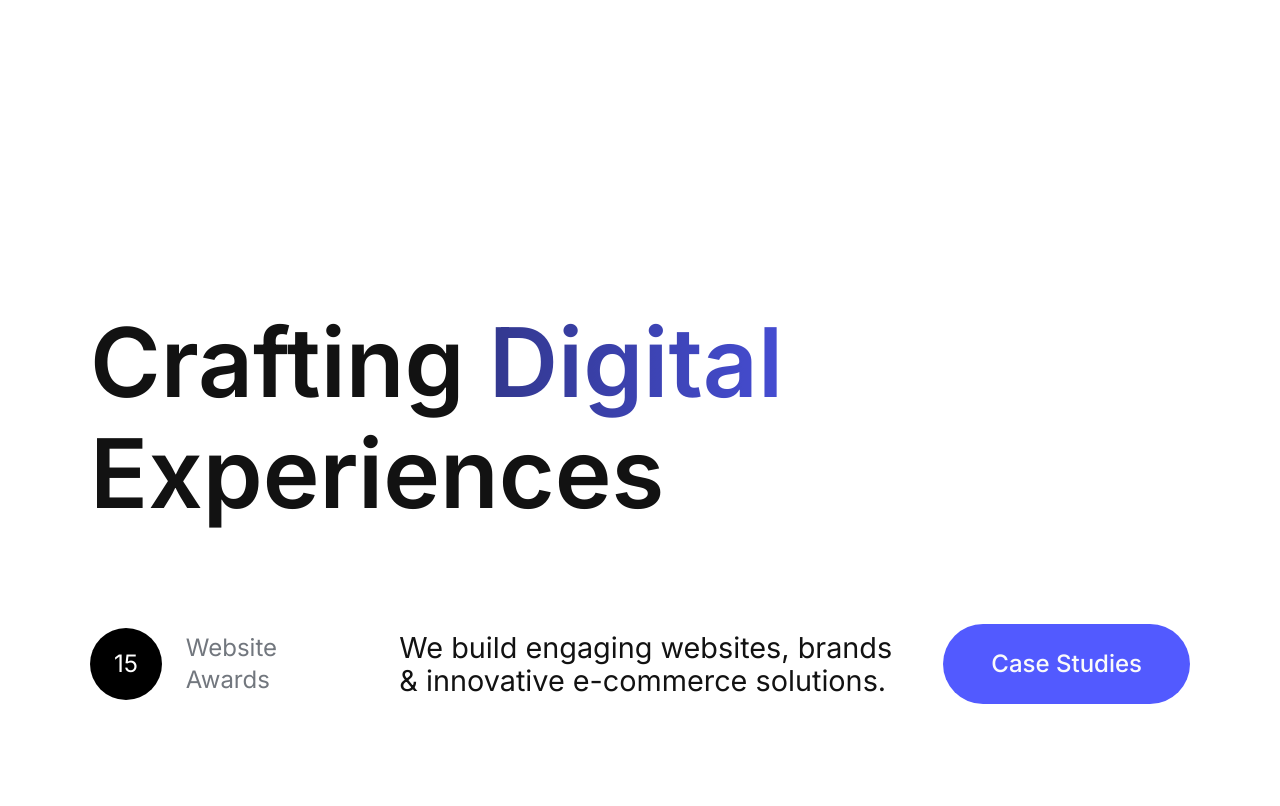
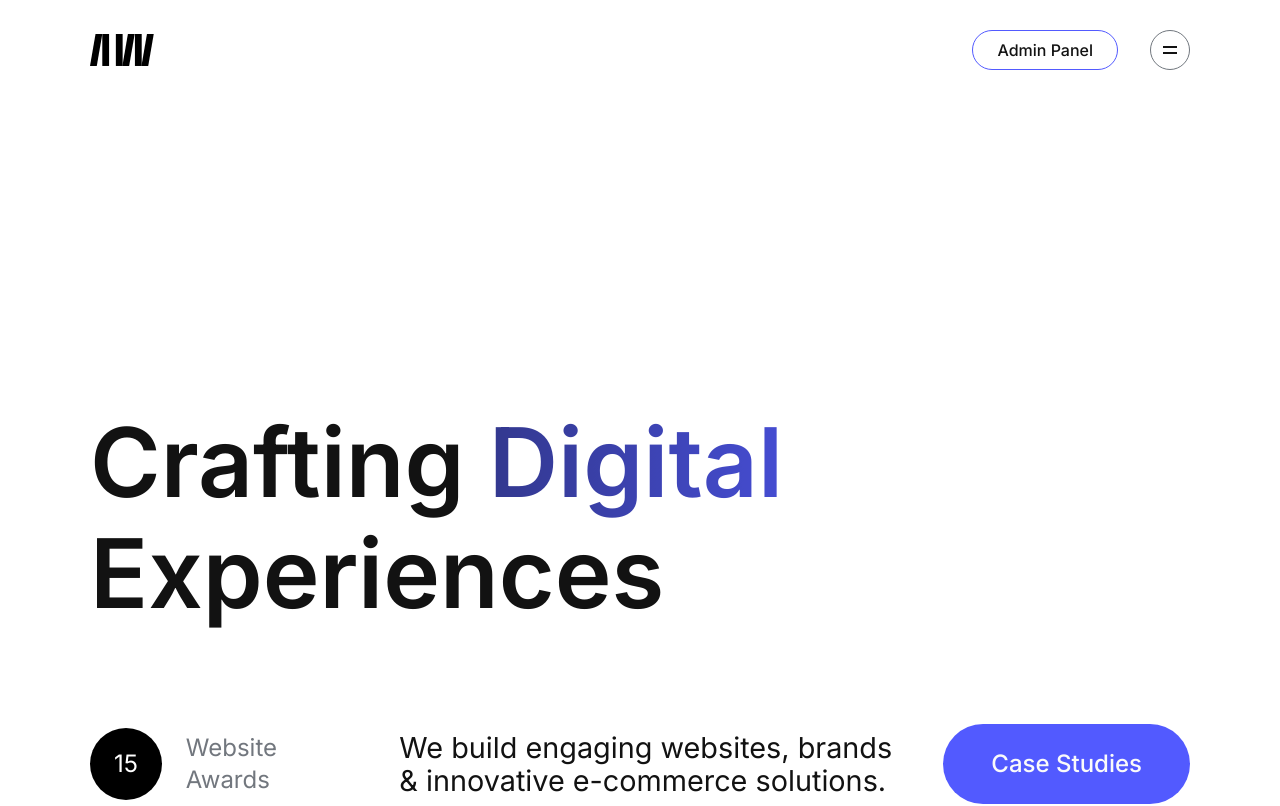
Before and after one commit to webdevsk/aesthetic-webworks, a Next.js app in the folder client/: page / in a window 1280 px wide. Shown: the top 806 px of the page. Built offline with nearby package versions, Linux system fonts and the light colour scheme.

Commit message:
Done with static header and burger menu button

```diff
--- a/client/app/(home)/_components/testimonials-section.tsx
+++ b/client/app/(home)/_components/testimonials-section.tsx
@@ -4,7 +4,7 @@ import { useRef } from "react"
 import { Avatar, AvatarFallback, AvatarImage } from "@/components/ui/avatar"
 import { Testimonial, testimonials } from "@/data/data"
 import { LoaderCircle } from "lucide-react"
-import { motion, MotionValue, useScroll, useTransform } from "motion/react"
+import { MotionValue, motion, useScroll, useTransform } from "motion/react"
 
 export function TestimonialsSection() {
   const target = useRef<HTMLDivElement>(null)
@@ -21,15 +21,15 @@ export function TestimonialsSection() {
       className="relative min-h-screen bg-foreground text-background">
       <div className="container max-w-[84.375vw] py-huge">
         <Heading />
-        <div ref={target} className="mt-8 space-y-12 relative">
+        <div ref={target} className="relative mt-8 space-y-12">
           {testimonials.map((testimonial) => (
             <TestimonialComponent key={testimonial.id} {...testimonial} />
           ))}
         </div>
       </div>
       <div className="pointer-events-none absolute inset-0 z-10">
-        <div className="container relative flex h-full justify-end pt-[30rem] pb-[16rem]">
-          <div className="sticky right-0 h-max top-1/2 -translate-y-1/2">
+        <div className="container relative flex h-full justify-end pb-[16rem] pt-[30rem]">
+          <div className="sticky right-0 top-1/2 h-max -translate-y-1/2">
             <ProgressBar progress={scrollYProgress} />
           </div>
         </div>
@@ -89,10 +89,12 @@ function TestimonialComponent({ id, author: { name, company, image }, content }:
   )
 }
 
-function ProgressBar({ progress }: { progress: MotionValue<number> })   {
+function ProgressBar({ progress }: { progress: MotionValue<number> }) {
   return (
-    <div className="relative w-2 h-[200px] overflow-hidden rounded-full bg-secondary">
-      <motion.div style={{ ["--progress" as string]: progress }} className="h-full w-full flex-1 bg-primary translate-y-[calc((var(--progress)_*_100%)_-_100%)]"></motion.div>
+    <div className="relative h-[200px] w-2 overflow-hidden rounded-full bg-secondary">
+      <motion.div
+        style={{ ["--progress" as string]: progress }}
+        className="h-full w-full flex-1 translate-y-[calc((var(--progress)_*_100%)_-_100%)] bg-primary"></motion.div>
     </div>
   )
 }
--- a/client/app/(home)/_components/what-we-do-section.tsx
+++ b/client/app/(home)/_components/what-we-do-section.tsx
@@ -1,13 +1,13 @@
 "use client"
 
 import Image from "next/image"
+import { Badge } from "@/components/ui/badge"
 import { categories } from "@/data/data"
 import { AnimatePresence, motion } from "motion/react"
-import { Badge } from "@/components/ui/badge"
 
 export function WhatWeDoSection() {
   return (
-    <section className="bg-[#111111] text-primary-foreground bg-radialToBr">
+    <section className="bg-[#111111] bg-radialToBr text-primary-foreground">
       <div className="container py-[7.5vw]">
         <h5 className="variant-h5 mb-4">Our team of experts can help you with...</h5>
         <div className="space-y-4">
@@ -20,12 +20,18 @@ export function WhatWeDoSection() {
                 initial="initial"
                 whileHover="hovered">
                 <motion.h2
-                  variants={{ initial: { scale: 1, transition: {duration: 0.3} }, hovered: { scale: 0.95, transition: {duration: 0.3} } }}
+                  variants={{
+                    initial: { scale: 1, transition: { duration: 0.3 } },
+                    hovered: { scale: 0.95, transition: { duration: 0.3 } },
+                  }}
                   className="variant-h2 origin-left">
                   {category.title}
                 </motion.h2>
                 <motion.div
-                  variants={{ initial: { opacity: 0, x: -12, transition: {duration: 0.3} }, hovered: { opacity: 1, x: 0, transition: {duration: 0.3} } }}
+                  variants={{
+                    initial: { opacity: 0, x: -12, transition: { duration: 0.3 } },
+                    hovered: { opacity: 1, x: 0, transition: { duration: 0.3 } },
+                  }}
                   className="flex items-center gap-6">
                   <div>
                     <p className="variant-p text-muted">Latest Case Study</p>
@@ -67,16 +73,25 @@ export function WhatWeDoSection() {
             )
           )}
         </div>
-        <div className="h-[1px] bg-[#fff3] w-full my-[4rem]"></div>
-        <div className="flex justify-between items-end">
-            <div className="max-w-xl">
-                <h2 className="mb-8 variant-h2 bg-gradient-to-r from-primary text-transparent to-accent bg-clip-text">Creative Agency</h2>
-                <h5 className="variant-h5">We’re an award-winning creative agency based in London, focused on E-Commerce, Web Design London, Digital Products, Branding and SEO.</h5>
-            </div>
-            <div className="flex gap-4">
-                <Badge size="lg" variant="outline" className="border-primary">300+ Projects</Badge>
-                <Badge size="lg" variant="outline" className="border-primary">15 Awards</Badge>
-            </div>
+        <div className="my-[4rem] h-[1px] w-full bg-[#fff3]"></div>
+        <div className="flex items-end justify-between">
+          <div className="max-w-xl">
+            <h2 className="variant-h2 mb-8 bg-gradient-to-r from-primary to-accent bg-clip-text text-transparent">
+              Creative Agency
+            </h2>
+            <h5 className="variant-h5">
+              We’re an award-winning creative agency based in London, focused on E-Commerce, Web Design London, Digital
+              Products, Branding and SEO.
+            </h5>
+          </div>
+          <div className="flex gap-4">
+            <Badge size="lg" variant="outline" className="border-primary">
+              300+ Projects
+            </Badge>
+            <Badge size="lg" variant="outline" className="border-primary">
+              15 Awards
+            </Badge>
+          </div>
         </div>
       </div>
     </section>
--- a/client/app/(home)/layout.tsx
+++ b/client/app/(home)/layout.tsx
@@ -1,9 +1,16 @@
 import { Footer } from "@/components/footer"
+import { Header } from "@/components/header"
 
 export default function HomeLayout({
   children,
 }: Readonly<{
-  children: React.ReactNode;
+  children: React.ReactNode
 }>) {
-  return <>{children} <Footer /></>
+  return (
+    <>
+      <Header />
+      {children}
+      <Footer />
+    </>
+  )
 }
--- /dev/null
+++ b/client/components/header.tsx
@@ -0,0 +1,69 @@
+import { cn } from "@/lib/utils"
+import { AnimatedButton } from "./ui/animated-button"
+import { BurgerMenuBtn } from "./ui/burger-menu-btn"
+import Link from "next/link"
+
+export function Header() {
+  return (
+    <header className="container flex items-center gap-8 h-[100px]">
+      <Logo className="max-w-16"/>
+      <AnimatedButton variant="outline" className="text-base ms-auto font-medium px-6 h-10 flex items-center py-0"><Link href="/admin">Admin Panel</Link></AnimatedButton>
+      <BurgerMenuBtn />
+    </header>
+  )
+}
+
+function Logo({ className, ...props }: { className?: string } & React.SVGProps<SVGSVGElement>) {
+  return (
+    <svg id="logo" className={cn("w-full h-auto", className)} {...props} xmlns="http://www.w3.org/2000/svg" viewBox="0 0 64.06 32">
+      <rect
+        id="line1"
+        x="12.31"
+        width="6.78"
+        height="32"
+        strokeWidth="0"
+        // style="translate: none; rotate: none; scale: none; transform-origin: 0px 0px;"
+        data-svgorigin="15.700000524520874 0"
+        transform="matrix(1,0,0,1,0,0)"></rect>
+      <polygon
+        id="angle1"
+        points="0 32 6.78 32 12.31 0 5.53 0 0 32"
+        strokeWidth="0"
+        // style="translate: none; rotate: none; scale: none; transform-origin: 0px 0px; visibility: visible;"
+        data-svgorigin="6.15500020980835 0"
+        transform="matrix(1,0,0,1,0,0)"></polygon>
+      <rect
+        id="line2"
+        x="25.88"
+        width="6.78"
+        height="32"
+        strokeWidth="0"
+        // style="translate: none; rotate: none; scale: none; transform-origin: 0px 0px;"
+        data-svgorigin="29.269999265670776 0"
+        transform="matrix(1,0,0,1,0,0)"></rect>
+      <polygon
+        id="angle2"
+        points="32.66 32 39.44 32 44.97 0 38.19 0 32.66 32"
+        strokeWidth="0"
+        // style="translate: none; rotate: none; scale: none; transform-origin: 0px 0px; visibility: visible;"
+        data-svgorigin="38.81500053405762 32"
+        transform="matrix(1,0,0,1,-0.25744,0)"></polygon>
+      <rect
+        id="line3"
+        x="44.97"
+        width="6.78"
+        height="32"
+        strokeWidth="0"
+        // style="translate: none; rotate: none; scale: none; transform-origin: 0px 0px;"
+        data-svgorigin="48.3600013256073 0"
+        transform="matrix(1,0,0,1,0,0)"></rect>
+      <polygon
+        id="angle3"
+        points="57.28 0 51.75 32 58.53 32 64.06 0 57.28 0"
+        strokeWidth="0"
+        // style="translate: none; rotate: none; scale: none; transform-origin: 0px 0px; visibility: visible;"
+        data-svgorigin="57.904998779296875 32"
+        transform="matrix(1,0,0,1,-0.25744,0)"></polygon>
+    </svg>
+  )
+}
--- a/client/components/ui/animated-button.tsx
+++ b/client/components/ui/animated-button.tsx
@@ -56,6 +56,7 @@ const AnimatedButton = ({ className, variant, size, ref, children, ...props }: B
           scope.current,
           {
             y: [0, -72, 72, 0],
+            scaleY: [1, 1.2, 1.2, 1],
           },
           {
             duration: 0.5,
--- /dev/null
+++ b/client/components/ui/burger-menu-btn.tsx
@@ -0,0 +1,68 @@
+"use client"
+
+import { cn } from "@/lib/utils"
+import { HTMLMotionProps, motion, stagger, useAnimate } from "motion/react"
+
+export function BurgerMenuBtn({ ref, className, ...props }: HTMLMotionProps<"button">) {
+  const [scope, animate] = useAnimate()
+  const onHoverStart = () => {
+    animate(
+      "span",
+      {
+        y: [0, -24, 24, -2, 0],
+        scale: [1, 1.2, 1.2, 1.2, 1],
+      },
+      {
+        duration: 0.7,
+        times: [0, 0.5, 0.5, 0.9, 1],
+        delay: stagger(0.1),
+        // type: Array(5).fill("spring"), // Not supported. Only supported in Variants method but the animation reverses  when not hovered halfway through
+      }
+    )
+  }
+//   const containerVariants = {
+//     initial: {},
+//     hovered: {
+//       transition: {
+//         staggerChildren: 0.1,
+//       },
+//     },
+//   }
+//   const variants = {
+//     initial: {
+//       y: 0,
+//       scale: 1,
+//     },
+//     hovered: {
+//       y: [0, -24, 24, -2, 0],
+//       scale: [1, 1.2, 1.2, 1.2, 1],
+//       transition: {
+//         duration: 0.7,
+//         times: [0, 0.5, 0.5, 0.9, 1],
+//         type: Array(5).fill("spring"),
+//       },
+//     },
+//   }
+  return (
+    <motion.button
+      // variants={containerVariants}
+      // initial="initial"
+      // whileHover="hovered"
+      ref={ref}
+      onHoverStart={onHoverStart}
+      className={cn(
+        "relative inline-flex size-10 items-center justify-center overflow-hidden rounded-full border border-[#71777e]",
+        className
+      )}
+      {...props}>
+      <span ref={scope} className="flex items-center justify-center">
+        <span
+          //   variants={variants}
+          className="absolute inset-0 -top-[6px] m-auto block h-0.5 w-3.5 origin-center bg-foreground"></span>
+        <span
+          //   variants={variants}
+          className="absolute inset-0 top-[6px] m-auto block h-0.5 w-3.5 origin-center bg-foreground"></span>
+      </span>
+    </motion.button>
+  )
+}
```
